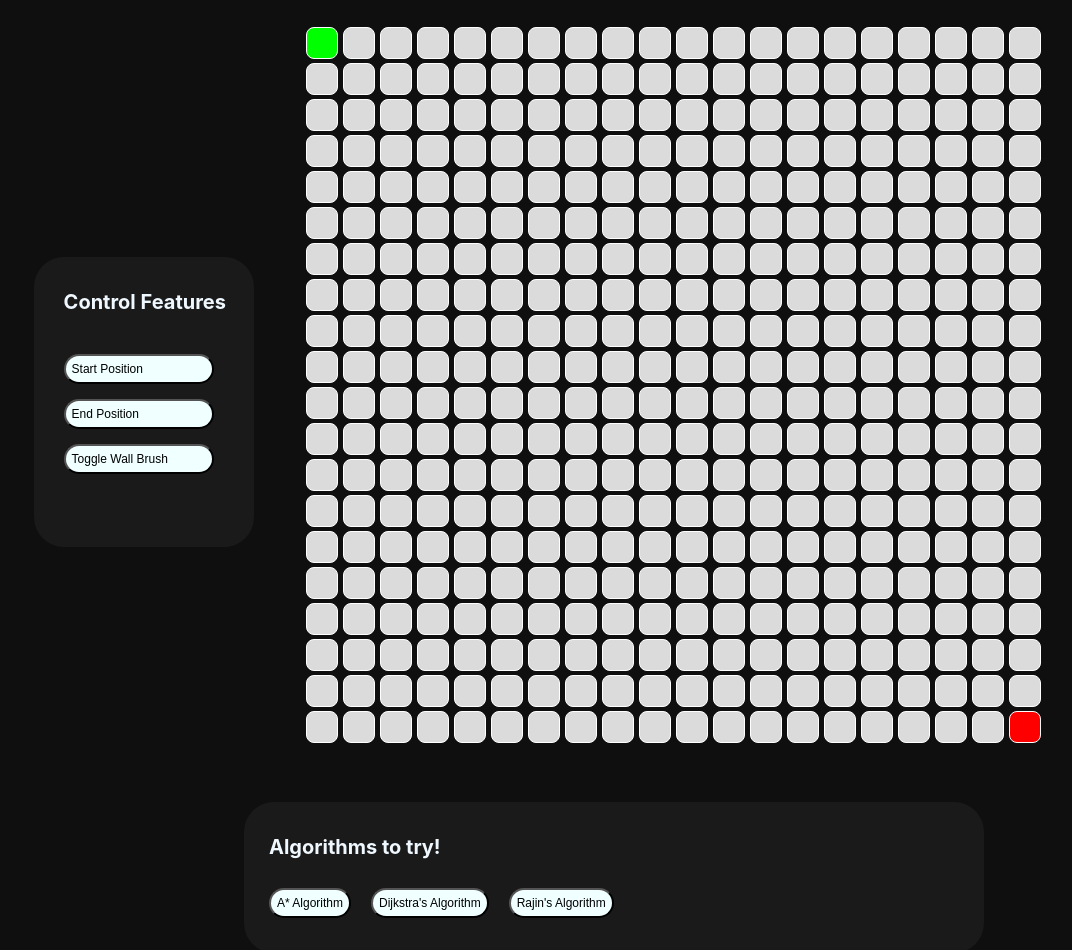
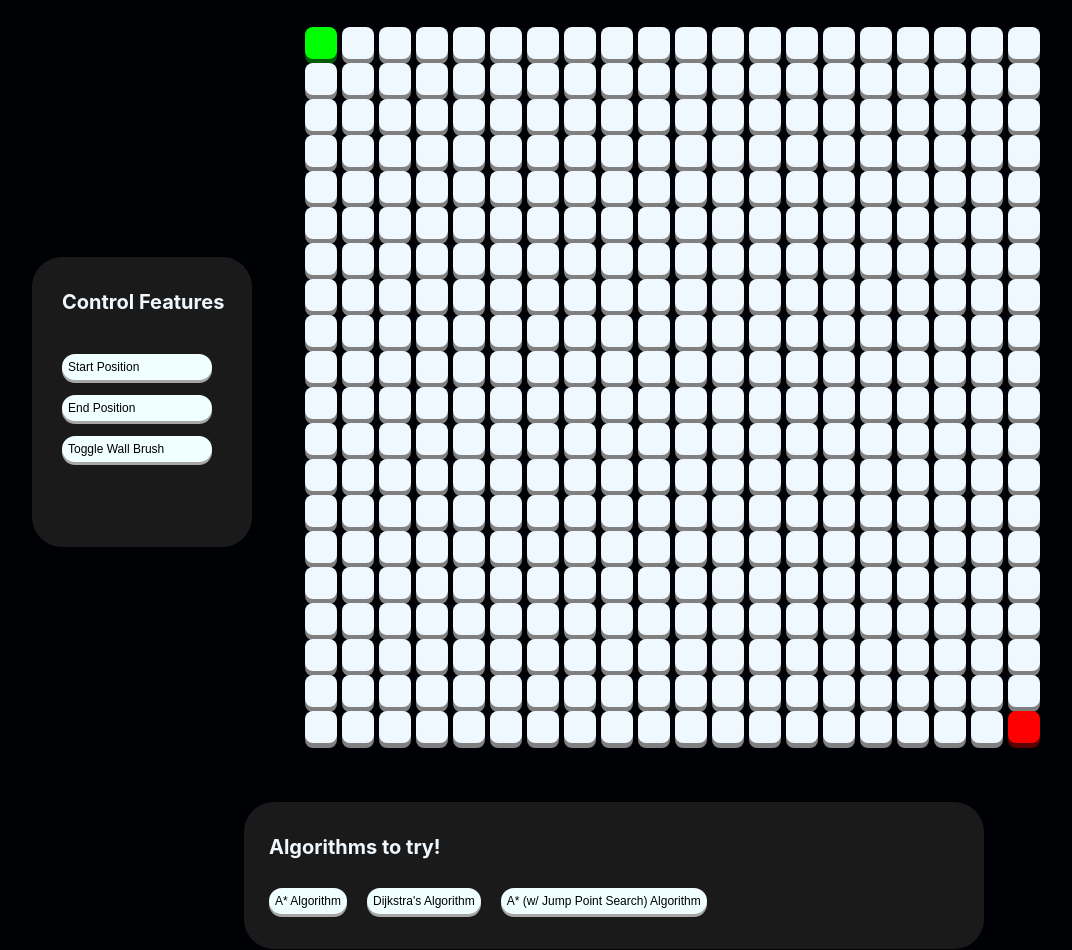
Before and after one commit to RajinH/PathFinderJS, a React (Create React App) app in the folder PathFinder/: page / in a window 1280 px wide. Shown: the part 80-1030 px from the top of the page, without its empty margins (26-1098 px from the left). Built offline with nearby package versions, Linux system fonts and the light colour scheme.

Commit message:
Styling for nodes updated for 3D effect

```diff
--- a/PathFinder/src/App.js
+++ b/PathFinder/src/App.js
@@ -2,7 +2,10 @@ import logo from "./logo.svg";
 import Node from "./components/Node";
 import Grid from "./components/Grid";
 import "./App.css";
+import React from "react";
 import MainView from "./views/MainView";
+
+const button = React.createContext();
 
 function App() {
   return <MainView></MainView>;
--- a/PathFinder/src/components/Node.css
+++ b/PathFinder/src/components/Node.css
@@ -1,24 +1,35 @@
 .Node {
-  background-color: rgb(219, 219, 219);
-  border: 1.25px solid rgb(255, 255, 255);
-  width: 30px;
-  height: 30px;
+  background-color: aliceblue;
+  width: 32px;
+  height: 32px;
   display: inline-block;
   margin-right: 2.5px;
   margin-left: 2.5px;
   transition: all 0.05s ease-in-out;
   border-radius: 8px;
+  box-shadow: 0px 5px #808080;
+}
+
+.Node:hover {
+  transform: scale(0.9);
+  filter: brightness(75%);
+  box-shadow: 0px 3px #4b4b4b;
 }
 
 .IsStart {
   background-color: rgb(0, 255, 0);
+  box-shadow: 0px 5px #045a0b;
+}
+
+.IsStart:hover {
+  box-shadow: 0px 3px #045a0b;
 }
 
 .IsEnd {
   background-color: rgb(255, 0, 0);
+  box-shadow: 0px 5px #5a0404;
 }
 
-.Node:hover {
-  transform: scale(1.25);
-  filter: brightness(75%);
+.IsEnd:hover {
+  box-shadow: 0px 3px #5a0404;
 }
--- a/PathFinder/src/views/MainView.css
+++ b/PathFinder/src/views/MainView.css
@@ -1,5 +1,5 @@
 body {
-  background-color: rgb(15, 15, 15);
+  background-color: rgb(0, 1, 5);
 }
 
 h1 {
@@ -9,7 +9,7 @@ h1 {
 
 button {
   padding: 6px;
-  border-radius: 30px;
+  border-radius: 15px;
   margin: 15px;
   margin-left: 5px;
   display: inline-block;
@@ -42,7 +42,9 @@ button {
 
 .ButtonPane button {
   background-color: azure;
+  border: none;
   transition: all 0.05s ease-in-out;
+  box-shadow: 0px 3px #a7a7a7;
 }
 
 .ButtonPane button:focus {
@@ -56,7 +58,7 @@ button {
 
 .ControlPane {
   justify-content: left;
-  margin-left: -11%;
+  margin-left: -11.25%;
   width: 180px;
   margin-right: 50px;
   height: 250px;
@@ -73,6 +75,7 @@ button {
 }
 
 .ControlPane button {
+  border: none;
   margin-left: 10px;
   margin-top: 10px;
   display: flex;
@@ -80,6 +83,7 @@ button {
   flex-direction: column;
   background-color: azure;
   transition: all 0.05s ease-in-out;
+  box-shadow: 0px 3px #a7a7a7;
 }
 
 .ControlPane button:focus {
--- a/PathFinder/src/views/MainView.js
+++ b/PathFinder/src/views/MainView.js
@@ -5,13 +5,13 @@ import Canvas from "./Canvas";
 function MainView() {
   return (
     <div className={"MainPane"}>
-      <h1>Pathfinding Visualisation</h1>
+      <h1>Pathfinding/Search Visualisation</h1>
       <Canvas></Canvas>
       <div className={"ButtonPane"}>
         <h1>Algorithms to try!</h1>
         <button>A* Algorithm</button>
         <button>Dijkstra's Algorithm</button>
-        <button>Rajin's Algorithm</button>
+        <button>A* (w/ Jump Point Search) Algorithm </button>
       </div>
     </div>
   );
```
